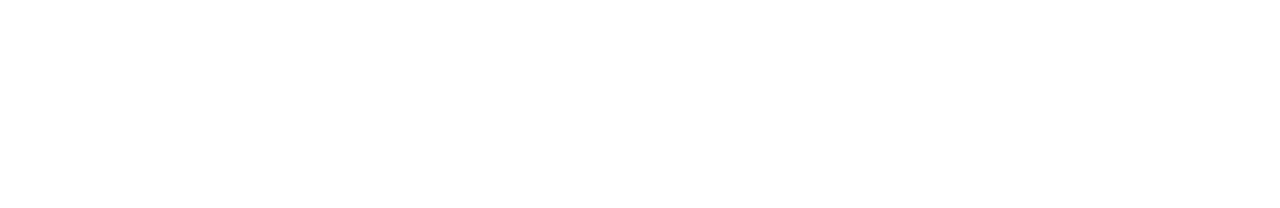
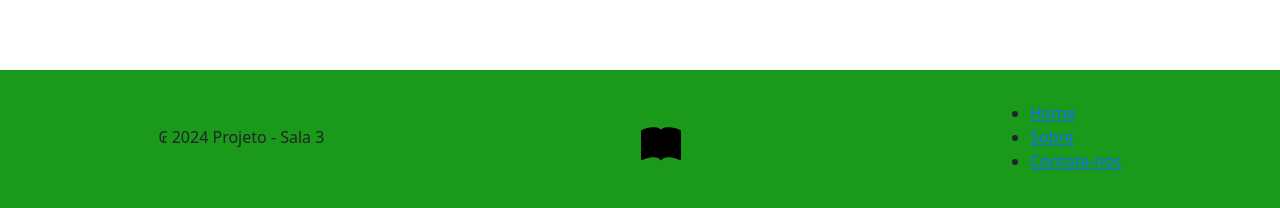
Before and after one commit to worklarissa/Projeto-Turma-M5-Sala3, a React (Vite) app in the folder landing-page/: page / in a window 1280 px wide. Shown: the part 2776-2984 px from the top of the page. Before the commit the page ends 2846 px from the top, so only its background shows below. Built offline with nearby package versions, Linux system fonts and the light colour scheme.

Commit message:
Footer: Adding footer

```diff
--- a/landing-page/src/App.jsx
+++ b/landing-page/src/App.jsx
@@ -1,5 +1,6 @@
 
 import { FinalSection } from "./components/FinalSection";
+import { Footer } from "./components/Footer";
 import { MainSection } from "./components/MainSection";
 import NavBar from "./components/Navbar/Navbar";
 import { StartSection } from "./components/StartSection";
@@ -11,6 +12,7 @@
     <StartSection/>
     <MainSection/>
     <FinalSection/>
+    <Footer/>
     </>
   );
 }
--- /dev/null
+++ b/landing-page/src/components/Footer/index.css
@@ -0,0 +1,7 @@
+.footer{
+    height: 150px;
+    background-color: #1a991a;
+    display: flex;
+    align-items: center;
+    justify-content: space-around;
+}
--- /dev/null
+++ b/landing-page/src/components/Footer/index.jsx
@@ -0,0 +1,33 @@
+import "./index.css"
+
+export function Footer() {
+    return (
+        <>
+            <div className="footer">
+                <div>
+                    <p> ₢ 2024 Projeto - Sala 3</p>
+                </div>
+                <div>
+                    <a href="#">
+                        <svg xmlns="http://www.w3.org/2000/svg" width="40" height="40" fill="currentColor" className="bi bi-book-fill" viewBox="0 0 16 16" color="black">
+                            <path d="M8 1.783C7.015.936 5.587.81 4.287.94c-1.514.153-3.042.672-3.994 1.105A.5.5 0 0 0 0 2.5v11a.5.5 0 0 0 .707.455c.882-.4 2.303-.881 3.68-1.02 1.409-.142 2.59.087 3.223.877a.5.5 0 0 0 .78 0c.633-.79 1.814-1.019 3.222-.877 1.378.139 2.8.62 3.681 1.02A.5.5 0 0 0 16 13.5v-11a.5.5 0 0 0-.293-.455c-.952-.433-2.48-.952-3.994-1.105C10.413.809 8.985.936 8 1.783" />
+                        </svg>
+                    </a>
+                </div>
+                <div>
+                    <ul >
+                        <li>
+                            <a href="#">Home</a>
+                        </li>
+                        <li>
+                            <a href="#">Sobre</a>
+                        </li>
+                        <li>
+                            <a href="#">Contate-nos</a>
+                        </li>
+                    </ul>
+                </div>
+            </div>
+        </>
+    );
+}
```
